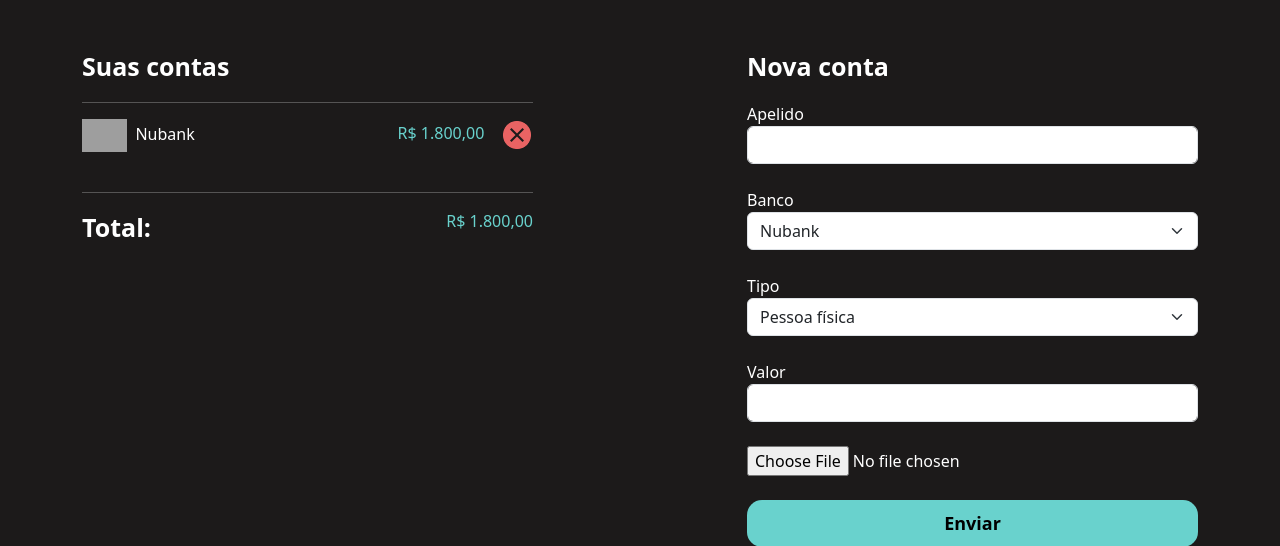
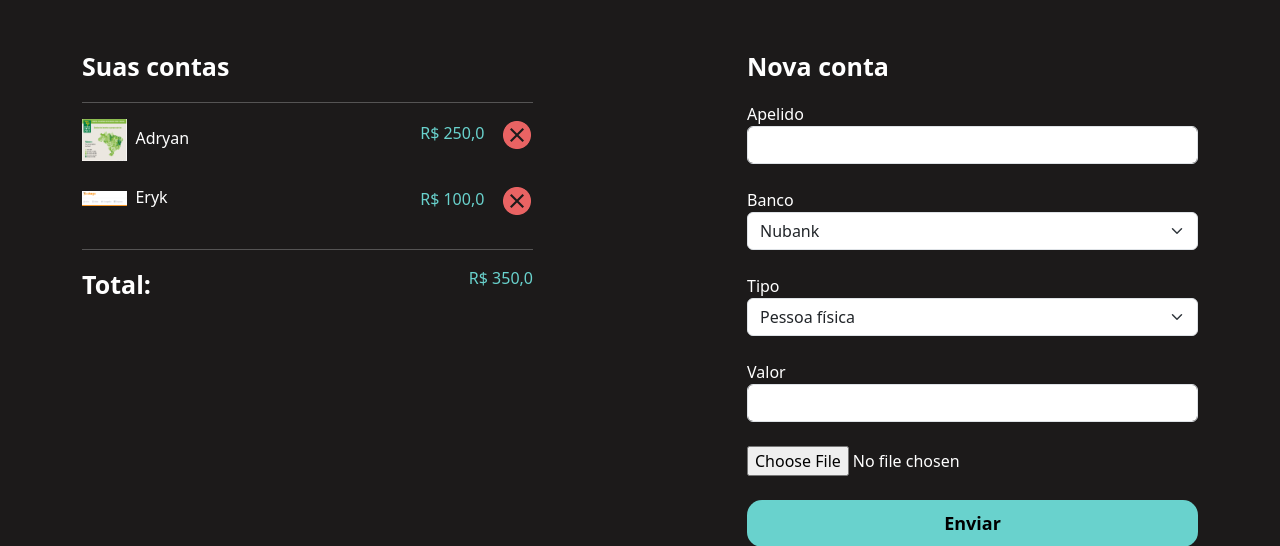
Before and after one commit to Adryan1928/FINANCE, a Django app: page /perfil/gerenciar/ in a window 1280 px wide. Shown: the part 56-602 px from the top of the page. Run offline with Django 4.2, Linux system fonts and the light colour scheme; data comes from the database, SQL or seed files in the repository; both versions use the stored data as it was after the commit; grey boxes are pictures that could not be loaded.

Commit message:
Deletar conta, criar categoria e editar se uma categoria é essencial ou não

```diff
--- a/core/urls.py
+++ b/core/urls.py
@@ -1,7 +1,9 @@
 from django.contrib import admin
 from django.urls import path, include
+from django.conf.urls.static import static
+from django.conf import settings
 
 urlpatterns = [
     path('admin/', admin.site.urls),
     path('perfil/', include('perfil.urls')),
-]
+] + static(settings.MEDIA_URL, document_root= settings.MEDIA_ROOT)
--- a/perfil/templates/gerenciar.html
+++ b/perfil/templates/gerenciar.html
@@ -23,20 +23,20 @@
 
                 <div class="contas">
 
+                    {% for conta in contas %}
+                        <div class="lista-contas-main">
+                            <span><img width="10%" src="{{conta.icone.url}}">&nbsp&nbsp{{conta.apelido}}</span>
 
-                        <div class="lista-contas-main">
-                            <span><img width="10%" src="#">&nbsp&nbspNubank</span>
-
-                            <span class="total-conta positivo ">R$ 1.800,00&nbsp&nbsp&nbsp <a href="#"><img src="{% static 'perfil/img/exit.png' %}"></a></span>
+                            <span class="total-conta positivo ">R$ {{conta.valor}}&nbsp&nbsp&nbsp <a href="/perfil/deletar_banco/{{conta.id}}"><img src="{% static 'perfil/img/exit.png' %}"></a></span>
                         </div>
                         <br>
-
+                    {% endfor %}
 
                 </div>
 
                 <hr>
                 <span class="fonte-destaque">Total:</span>
-                <span class="positivo total-conta font-destaque">R$ 1.800,00</span>
+                <span class="positivo total-conta font-destaque">R$ {{total_contas}}</span>
             </div>
 
             <div class="col-md-2"></div>
@@ -76,7 +76,7 @@
             <div class="col-md-5">
                 <span class="fonte-destaque">Nova categoria</span>
 
-                <form action="" method="POST">
+                <form action="{% url 'cadastrar_categoria' %}" method="POST">{% csrf_token %}
                     <label>Categoria</label>
                     <input type="text" name="categoria" class="form-control">
                     <br>
@@ -96,14 +96,13 @@
                 <br>
                 <div class="contas">
 
-
+                    {% for categoria in categorias %}
                         <div class="lista-contas-main">
-                            <span>Lazer</span>
-
-                            <span class="total-conta"><a href="#"><img src="#"></a></span>
+                            <span>{{categoria}}</span>
+                            <span class="total-conta"><a href="/perfil/update_categoria/{{categoria.id}}"><img src="{% if categoria.essencial %} {% static 'perfil/img/check.png' %} {% else %} {% static 'perfil/img/exit.png' %} {%endif%} "></a></span>
                         </div>
                         <br>
-
+                   {% endfor %}
 
                 </div>
             </div>
--- a/perfil/urls.py
+++ b/perfil/urls.py
@@ -4,5 +4,8 @@ from . import views
 urlpatterns = [
     path('home/', views.home, name='home'),
     path('gerenciar/', views.gerenciar, name='gerenciar'),
-    path('cadastrar_banco/', views.cadastrar_banco, name='cadastrar_banco')
+    path('cadastrar_banco/', views.cadastrar_banco, name='cadastrar_banco'),
+    path('deletar_banco/<int:id>', views.deletar_banco, name='deletar_banco'),
+    path('cadastrar_categoria/', views.cadastrar_categoria, name='cadastrar_categoria'),
+    path('update_categoria/<int:id>', views.update_categoria, name='update_categoria')
 ]
--- a/perfil/views.py
+++ b/perfil/views.py
@@ -1,6 +1,6 @@
 from django.shortcuts import render, redirect
 from django.http import HttpResponse
-from .models import Conta
+from .models import Conta, Categoria
 from django.contrib import messages
 from django.contrib.messages import constants
 
@@ -12,7 +12,10 @@ def home (request):
     return render(request, 'home.html')
 
 def gerenciar (request):
-    return render(request, 'gerenciar.html')
+    contas = Conta.objects.all()
+    total_contas = sum(conta.valor for conta in contas)
+    categorias = Categoria.objects.all()
+    return render(request, 'gerenciar.html', {'contas': contas, 'total_contas': total_contas, 'categorias': categorias})
 
 def cadastrar_banco(request):
     apelido = request.POST.get('apelido')
@@ -36,3 +39,34 @@ def cadastrar_banco(request):
 
     messages.add_message(request, constants.SUCCESS, 'Conta cadastrada com sucesso')
     return redirect('/perfil/gerenciar/')
+
+def deletar_banco (request, id):
+    conta = Conta.objects.get(id = id)
+    conta.delete()
+
+    messages.add_message(request, constants.SUCCESS, 'Conta deletada com sucesso')
+    return redirect('/perfil/gerenciar/')
+
+def cadastrar_categoria(request):
+    nome = request.POST.get('categoria')
+    essencial = bool(request.POST.get('essencial'))
+
+    if len(nome.strip()) == 0:
+        messages.add_message(request, constants.ERROR, 'Preencha todos os campos')
+        return redirect('perfil/gerenciar/')
+
+    categoria = Categoria(categoria=nome, essencial=essencial)
+
+    categoria.save()
+
+    messages.add_message(request, constants.SUCCESS, 'Categoria cadastrada com sucesso')
+
+    return redirect('/perfil/gerenciar')
+
+def update_categoria (request, id):
+    categoria = Categoria.objects.get(id=id)
+    categoria.essencial = not categoria.essencial
+
+    categoria.save()
+
+    return redirect('perfil/gerenciar/')
```
Also changed, not shown: db.sqlite3, media/icones/Captura_de_tela_2023-06-26_213522.png (added).
